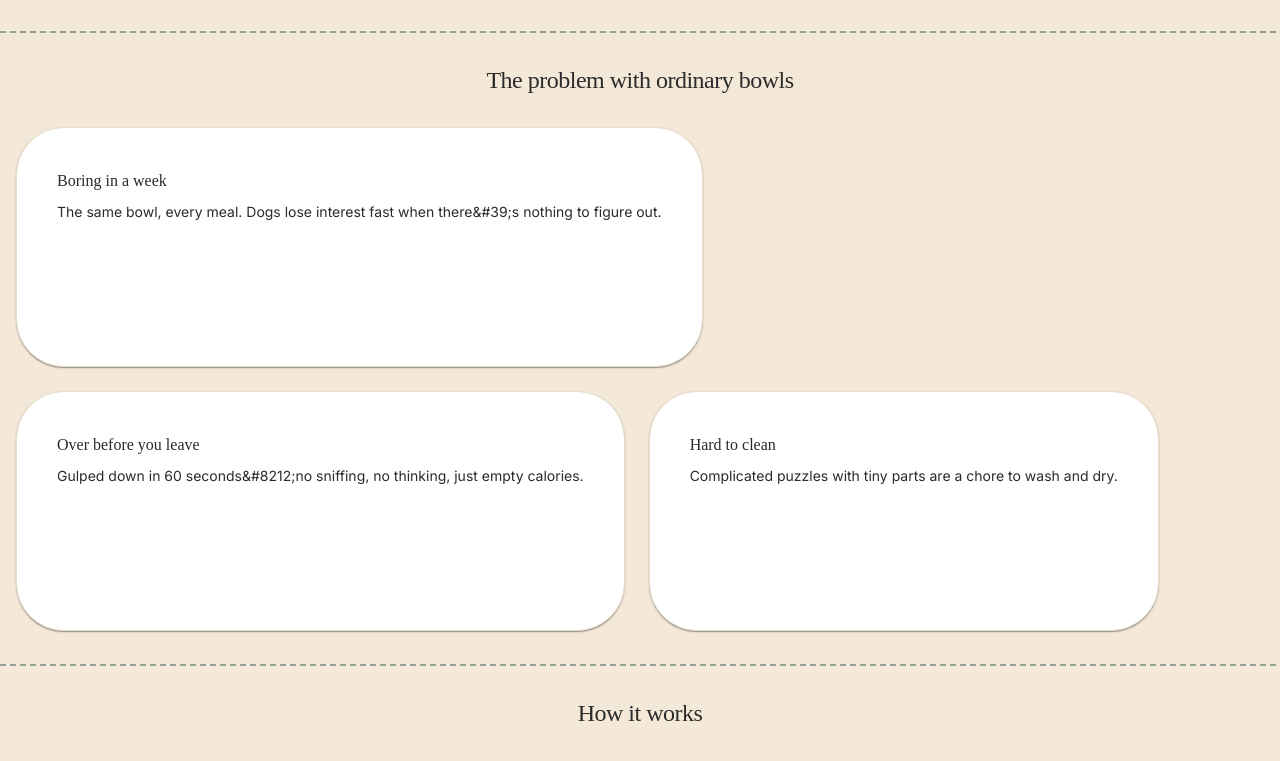
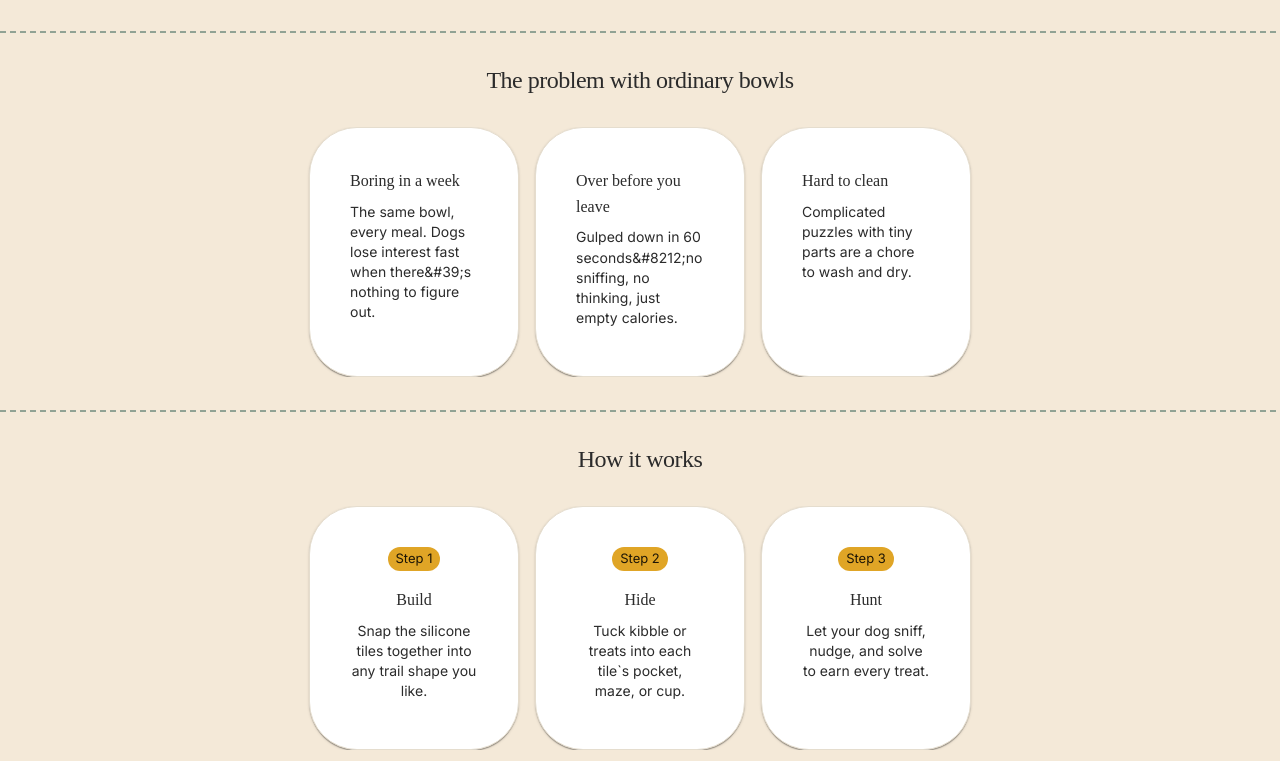
Before and after one commit to Piyush144/1641919-hwa-hackathon, a React (Vite) app: page / in a window 1280 px wide. Shown: the part 581-1342 px from the top of the page. Built offline with nearby package versions, Linux system fonts and the light colour scheme; a web font is replaced by a local one.

Commit message:
Problem cards: fixed width, auto height, single horizontal line

```diff
--- a/src/pages/home.jsx
+++ b/src/pages/home.jsx
@@ -53,7 +53,7 @@ const PROBLEM_CARDS = [
 
 const HOW_IT_WORKS_STEPS = [
   { title: 'Build', text: 'Snap the silicone tiles together into any trail shape you like.' },
-  { title: 'Hide', text: 'Tuck kibble or treats into each tile&#39;s pocket, maze, or cup.' },
+  { title: 'Hide', text: 'Tuck kibble or treats into each tile`s pocket, maze, or cup.' },
   { title: 'Hunt', text: 'Let your dog sniff, nudge, and solve to earn every treat.' },
 ]
 
@@ -134,18 +134,18 @@ export default function Home() {
       {/* 2. Problem */}
       <Box sx={{ py: 4, px: 2, bgColor: '#FFFFFF' }}>
         <SectionTitle>The problem with ordinary bowls</SectionTitle>
-        <Grid container spacing={3}>
+        <Box sx={{ display: 'flex', flexWrap: 'nowrap', gap: 2, overflowX: 'auto', justifyContent: 'center' }}>
           {PROBLEM_CARDS.map((c) => (
-            <Grid item xs={12} sm={6} md={4} key={c.title}>
-              <Card sx={{ p: 3, border: '1px solid #E5DDCE', bgcolor: 'background.paper', height: 240, width: '100%', borderRadius: 3, overflow: 'hidden', display: 'flex', flexDirection: 'column' }}>
+            <Box key={c.title} sx={{ flexShrink: 0, width: 210, minHeight: 200 }}>
+              <Card sx={{ p: 3, border: '1px solid #E5DDCE', bgcolor: 'background.paper', minHeight: '100%', borderRadius: 3, overflow: 'hidden', display: 'flex', flexDirection: 'column', gap: '8px' }}>
                 <CardContent sx={{ flexGrow: 1, overflow: 'hidden' }}>
                   <Typography variant="h6" sx={{ overflowWrap: 'break-word', wordBreak: 'break-word' }}>{c.title}</Typography>
-                  <Typography variant="body2" color="text.secondary" sx={{ mt: 1, overflowWrap: 'break-word', wordBreak: 'break-word', display: '-webkit-box', WebkitLineClamp: 5, WebkitBoxOrient: 'vertical', overflow: 'hidden' }}>{c.text}</Typography>
+                  <Typography variant="body2" color="text.secondary" sx={{ mt: 1, overflowWrap: 'break-word', wordBreak: 'break-word' }}>{c.text}</Typography>
                 </CardContent>
               </Card>
-            </Grid>
+            </Box>
           ))}
-        </Grid>
+        </Box>
       </Box>
       <DottedLine />
 
```
